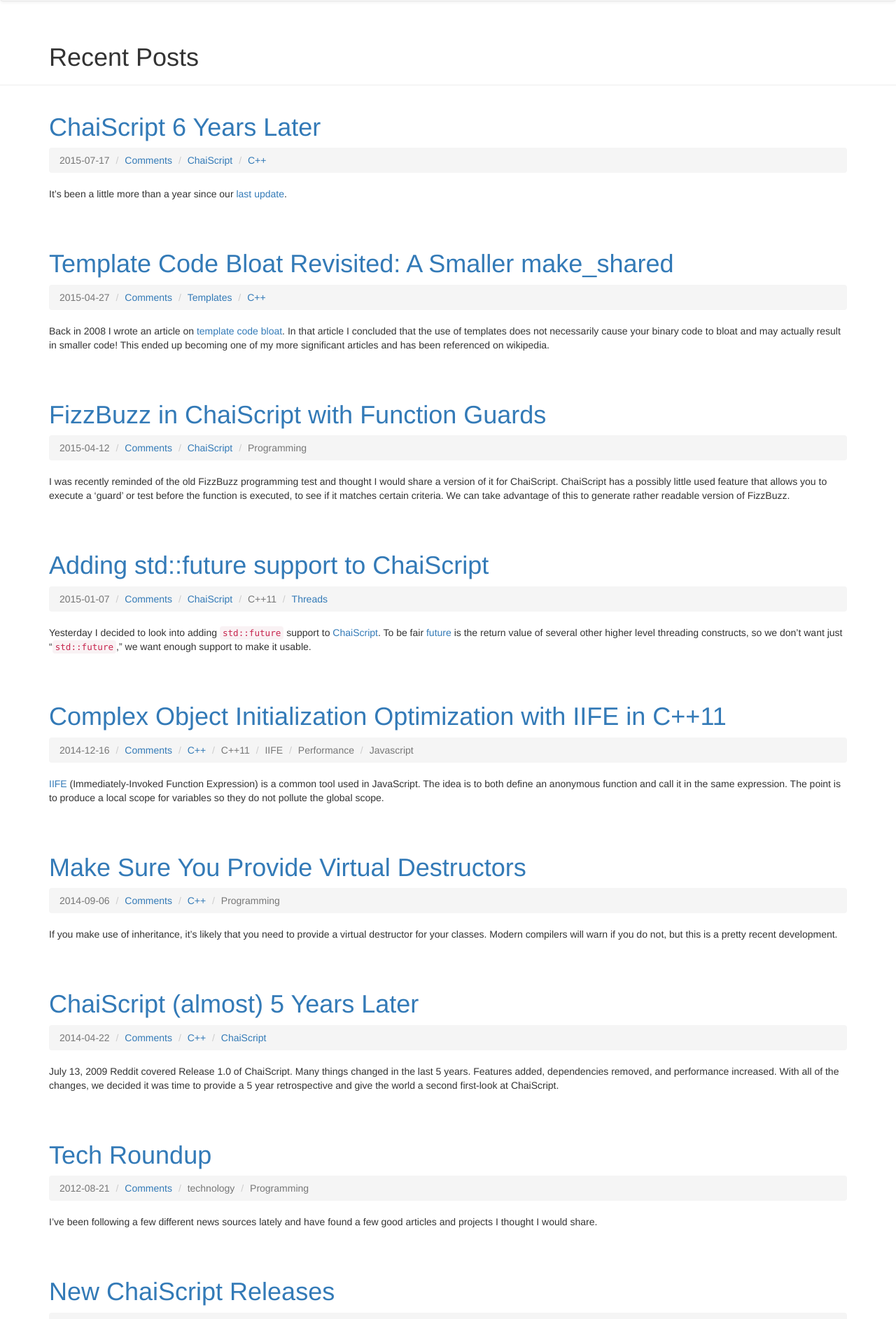
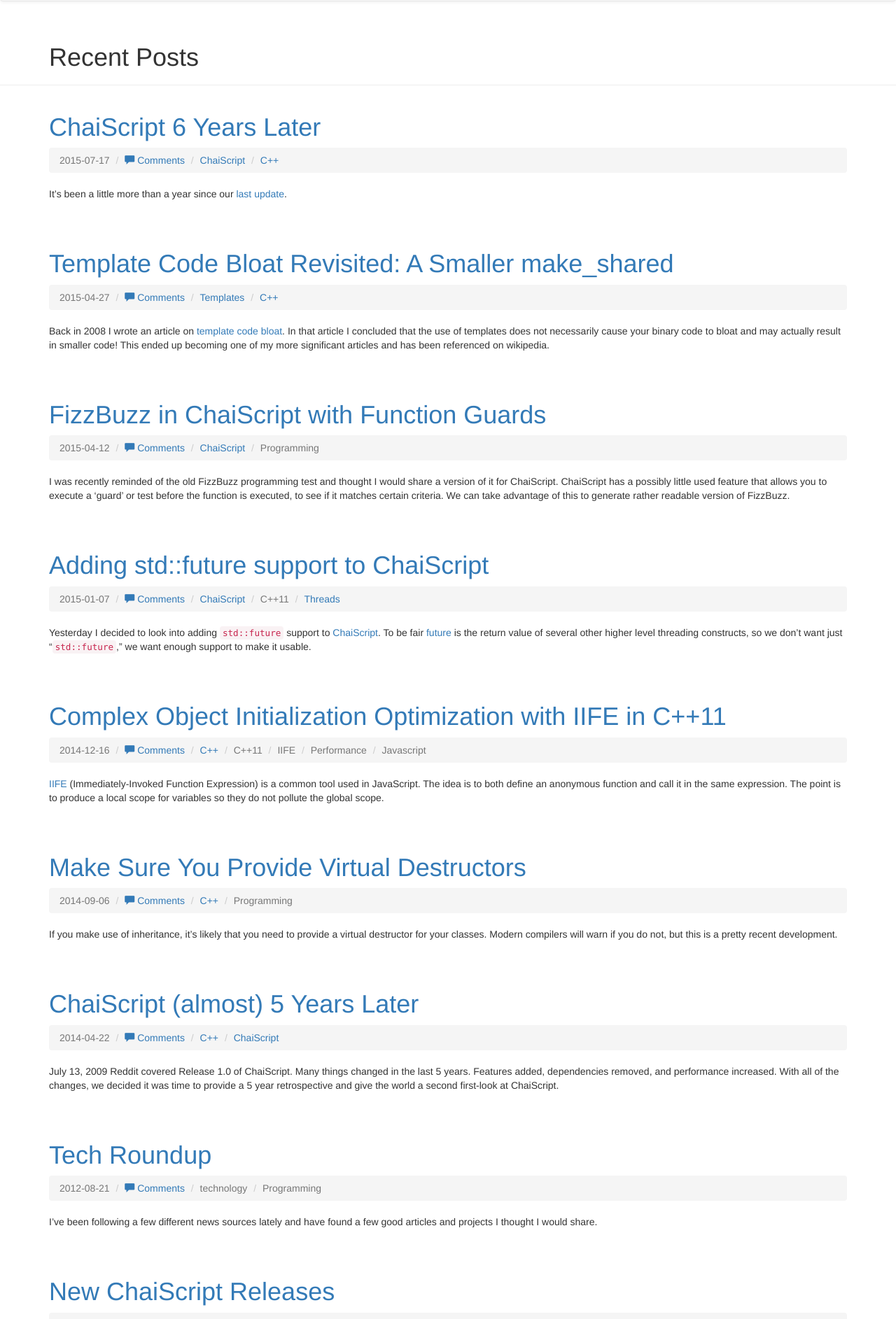
Before and after one commit to lefticus/emptycrate, a Jekyll site: the page built from index.html, in a window 1280 px wide. Shown: the part 347-2232 px from the top of the page at 70% size. Built offline with Jekyll 4.4.1, drawn with Linux system fonts in a browser that asks for light colours; the list of posts is cut into pages by our own code; comment, search, counter and statistics services are not loaded.

Commit message:
Add some icon action

```diff
--- a/_includes/tag_names.html
+++ b/_includes/tag_names.html
@@ -1,7 +1,7 @@
 
 <ol class="breadcrumb">
   <li class="active"><span class="date">{{ current_post.date | slice:0, 10 }}</span></li>
-  <li class="active"><a href="{{ current_post.url}}#disqus_thread">Comments</a></li>
+  <li class="active"><a href="{{ current_post.url}}#disqus_thread"><span class="glyphicon glyphicon-comment" aria-hidden="true"></span> Comments</a></li>
 
   {% comment %}
   {% for tag_name in current_post.tags %}
```
